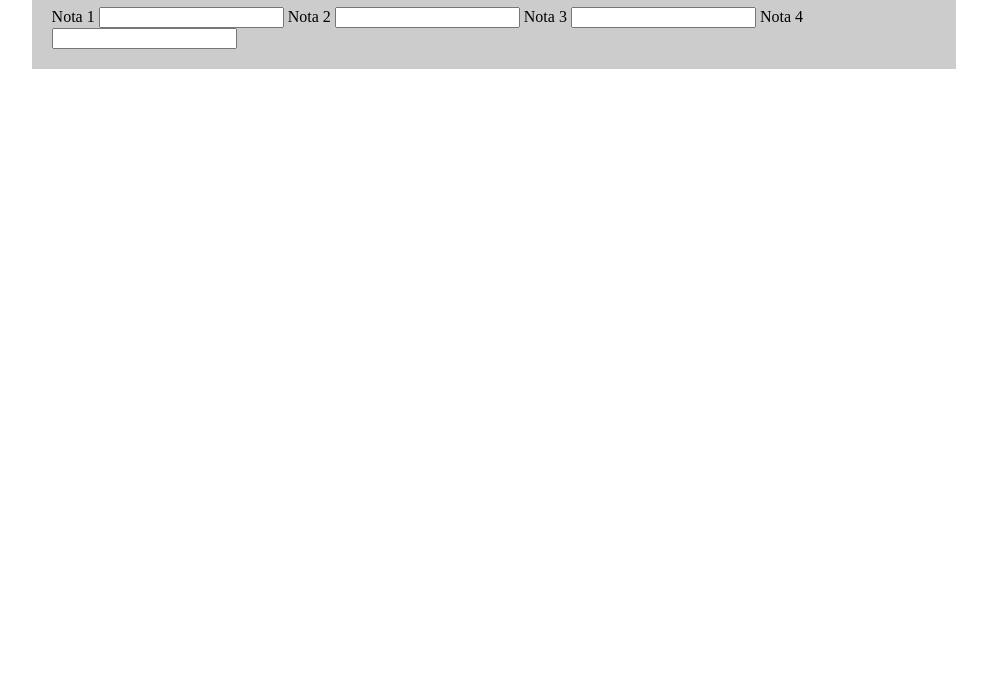
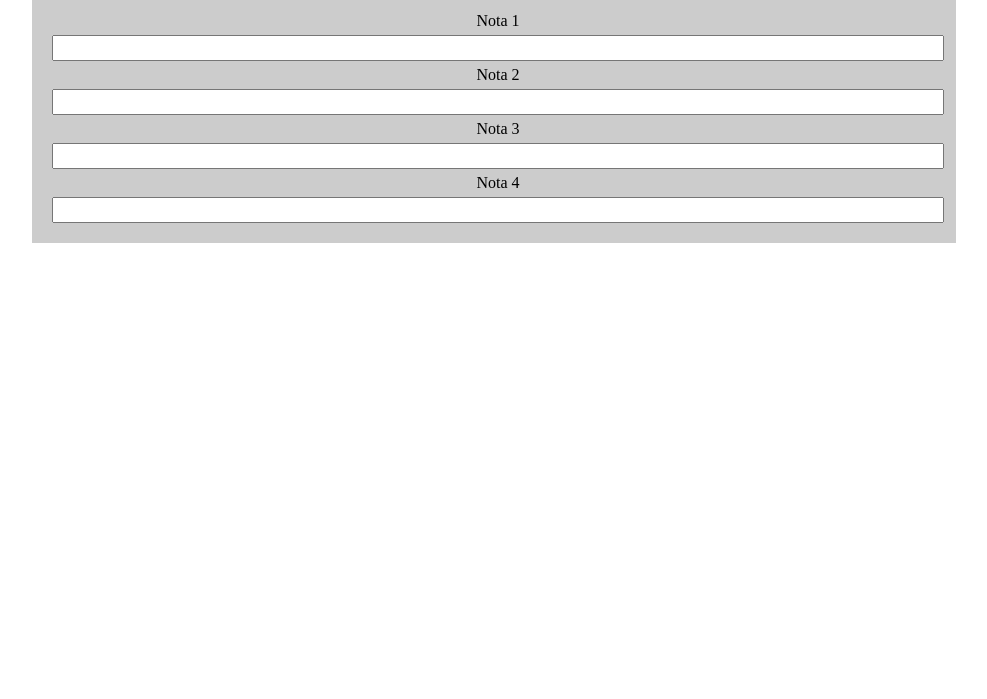
Before and after one commit to henriquetorrescampos/in_class_senai_camed, a website: page second_week/class29-07/notas.html in a window 1280 px wide. Shown: the part 101-800 px from the top of the page, without its empty margins (146-1133 px from the left). Drawn offline with Linux system fonts and the light colour scheme.

Commit message:
add changes in the css file

```diff
--- a/second_week/class29-07/function.js
+++ b/second_week/class29-07/function.js
@@ -3,9 +3,5 @@ function calcularMediaNotas(notaUm, notaDois, notaTres, notaQuatro) {
     return mediaNotas
 }
 
-function olaMundo() {
-    console.log("Ola mundo")
-}
-
 var resultado = calcularMediaNotas(9, 10, 4, 7)
 console.log(calcularMediaNotas(9, 10, 4, 7))
--- a/second_week/class29-07/notas.css
+++ /dev/null
@@ -1,7 +0,0 @@
-.container {
-    max-width: 70%;
-    background-color: #CCC;
-    margin: 0 auto;
-    padding: 20px;
-
-}
--- a/second_week/class29-07/notas.html
+++ b/second_week/class29-07/notas.html
@@ -4,7 +4,7 @@
     <meta charset="UTF-8" />
     <meta name="viewport" content="width=device-width, initial-scale=1.0" />
     <title>Notas</title>
-    <link rel="stylesheet" href="notas.css">
+    <link rel="stylesheet" href="style.css">
 
   </head>
   <body>
--- /dev/null
+++ b/second_week/class29-07/style.css
@@ -0,0 +1,17 @@
+.container {
+    max-width: 70%;
+    background-color: #CCC;
+    margin: 0 auto;
+    padding: 20px;
+    display: flex;
+    flex-wrap: wrap;
+    flex-direction: column;
+    align-items: center;
+    gap: 5px;
+}
+
+input {
+    height: 20px;
+    font-size: 16px;
+    width: 100%;
+}
--- /dev/null
+++ b/second_week/function.js
@@ -0,0 +1,5 @@
+function myFunciton() {
+    return "Hello, World!"
+}
+
+console.log(myFunciton())
```
